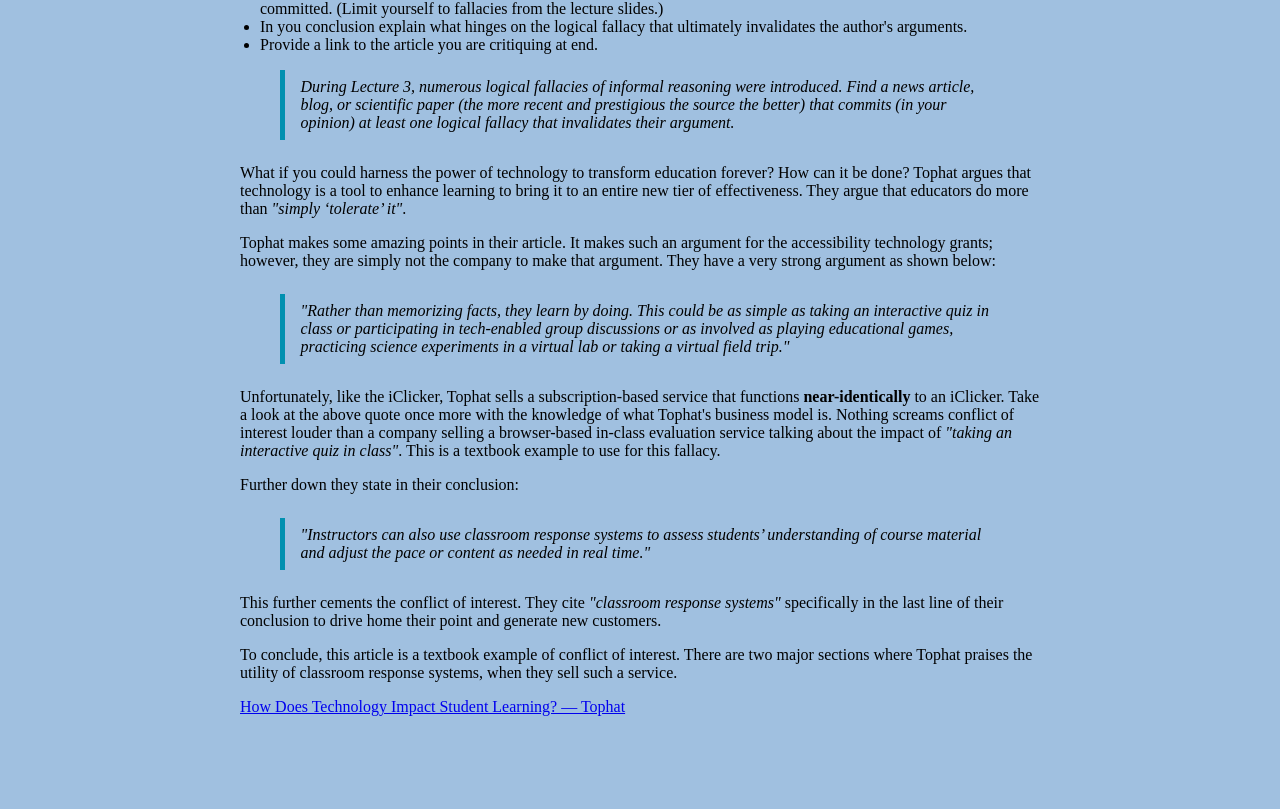
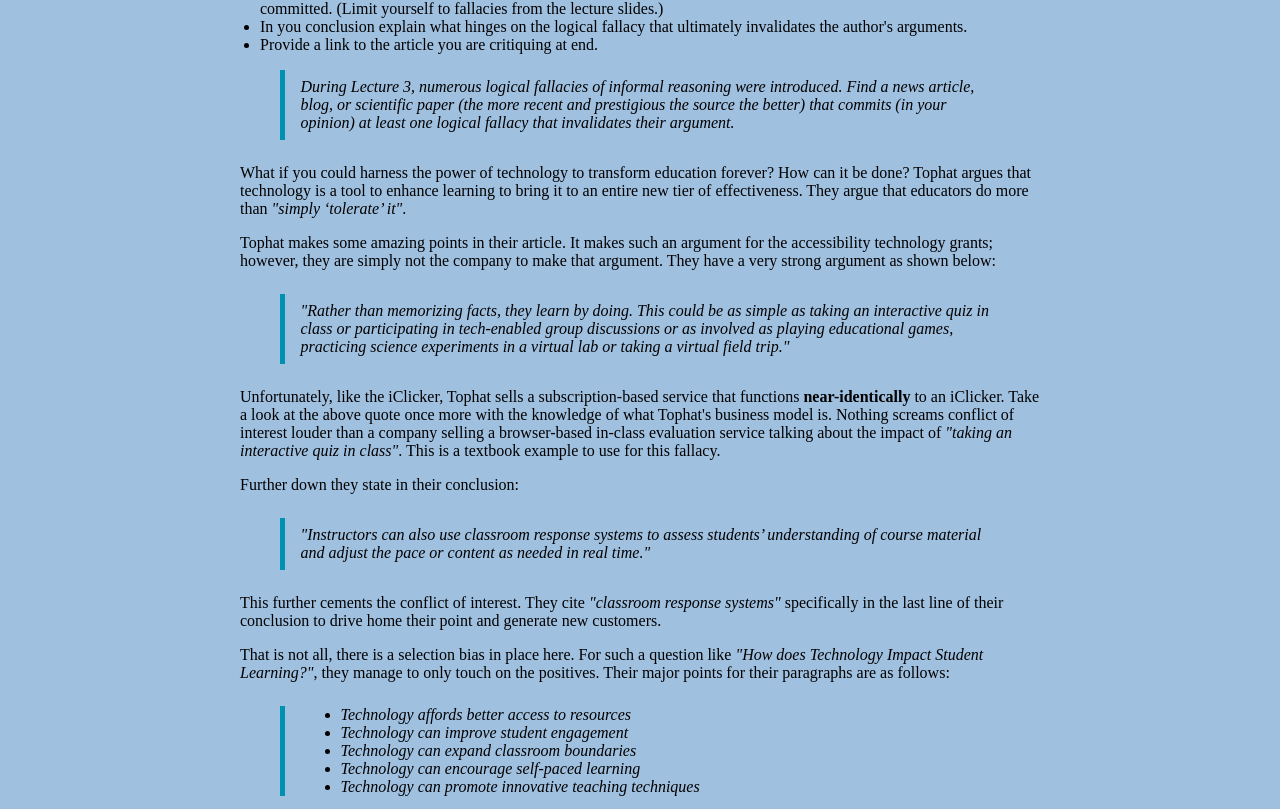
Before and after one commit to PixlRush/CSC290-Blog, a plain HTML site: page blog3.html in a window 1280 px wide. Shown: the part 105-914 px from the top of the page. Before the commit the page ends 829 px from the top, so only its background shows below. Drawn offline with Linux system fonts and the light colour scheme.

Commit message:
Blog 3 Second Pass

```diff
--- a/blog3.html
+++ b/blog3.html
@@ -30,6 +30,20 @@
 
 <p>This further cements the conflict of interest. They cite <em>"classroom response systems"</em> specifically in the last line of their conclusion to drive home their point and generate new customers.</p>
 
-<p>To conclude, this article is a textbook example of conflict of interest. There are two major sections where Tophat praises the utility of classroom response systems, when they sell such a service.</p>
+<p>That is not all, there is a selection bias in place here. For such a question like <em>"How does Technology Impact Student Learning?"</em>, they manage to only touch on the positives. Their major points for their paragraphs are as follows:</p>
+
+<blockquote>
+  <ul>
+<li>Technology affords better access to resources</li>
+<li>Technology can improve student engagement</li>
+<li>Technology can expand classroom boundaries</li>
+<li>Technology can encourage self-paced learning</li>
+<li>Technology can promote innovative teaching techniques</li>
+</ul>
+</blockquote>
+
+<p>In <strong>none</strong> of these paragraphs does Tophat touch on the bad side of technology in the classroom. Asking instructors for a secondary or post-secondary course for their opinion on technology, they will definitely touch on the good parts; however, they will almost certainly touch on its bad side at least once. Tophat is clearly using a selection bias in the content of their article, reinforcing my point about conflict of interest.</p>
+
+<p>To conclude, this article is a textbook example of conflict of interest, with a bit of selection bias thrown in. There are two major sections where Tophat praises the utility of classroom response systems, when they sell such a service. Additionally they never touch on the bad side of technology, only the good.</p>
 
 <p><a href="https://tophat.com/blog/how-does-technology-impact-student-learning/">How Does Technology Impact Student Learning? &mdash; Tophat</a></p>
```
Also changed, not shown: 1 other file.
